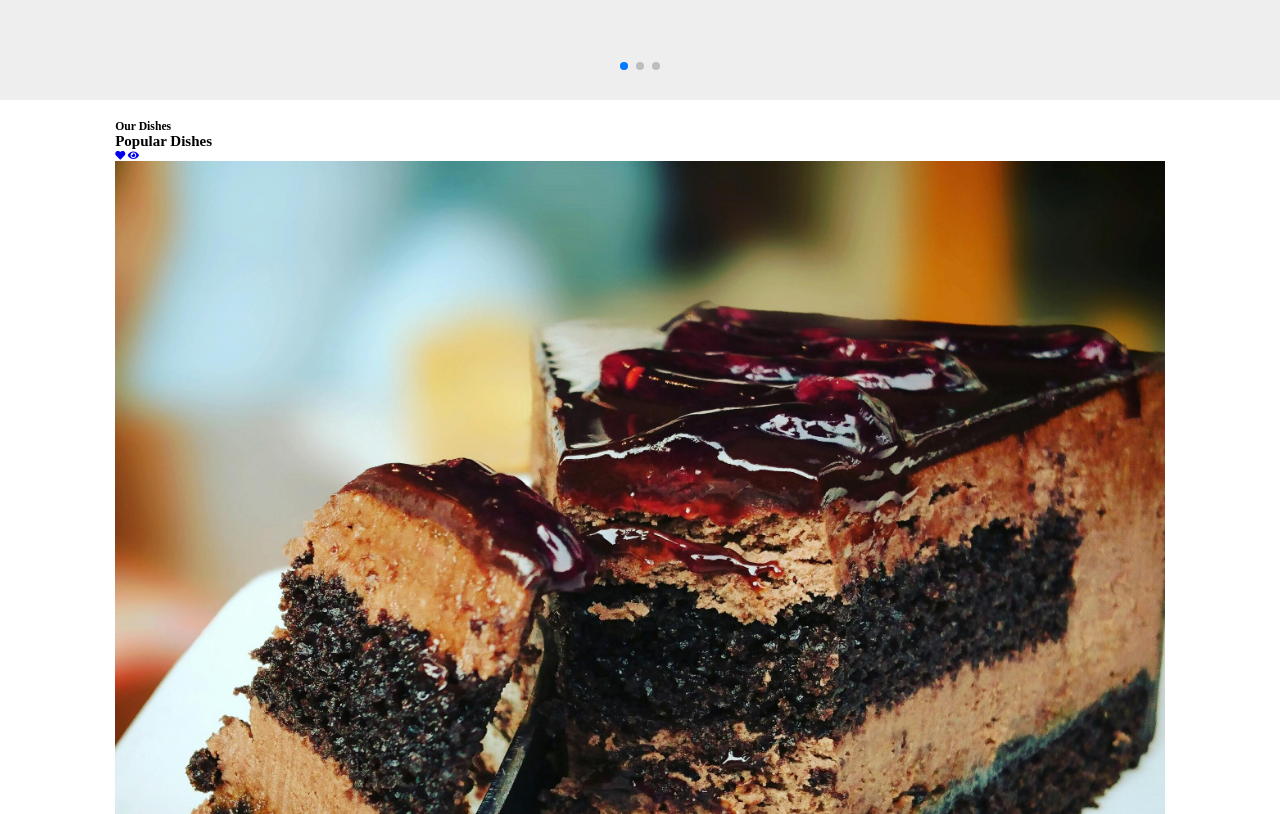
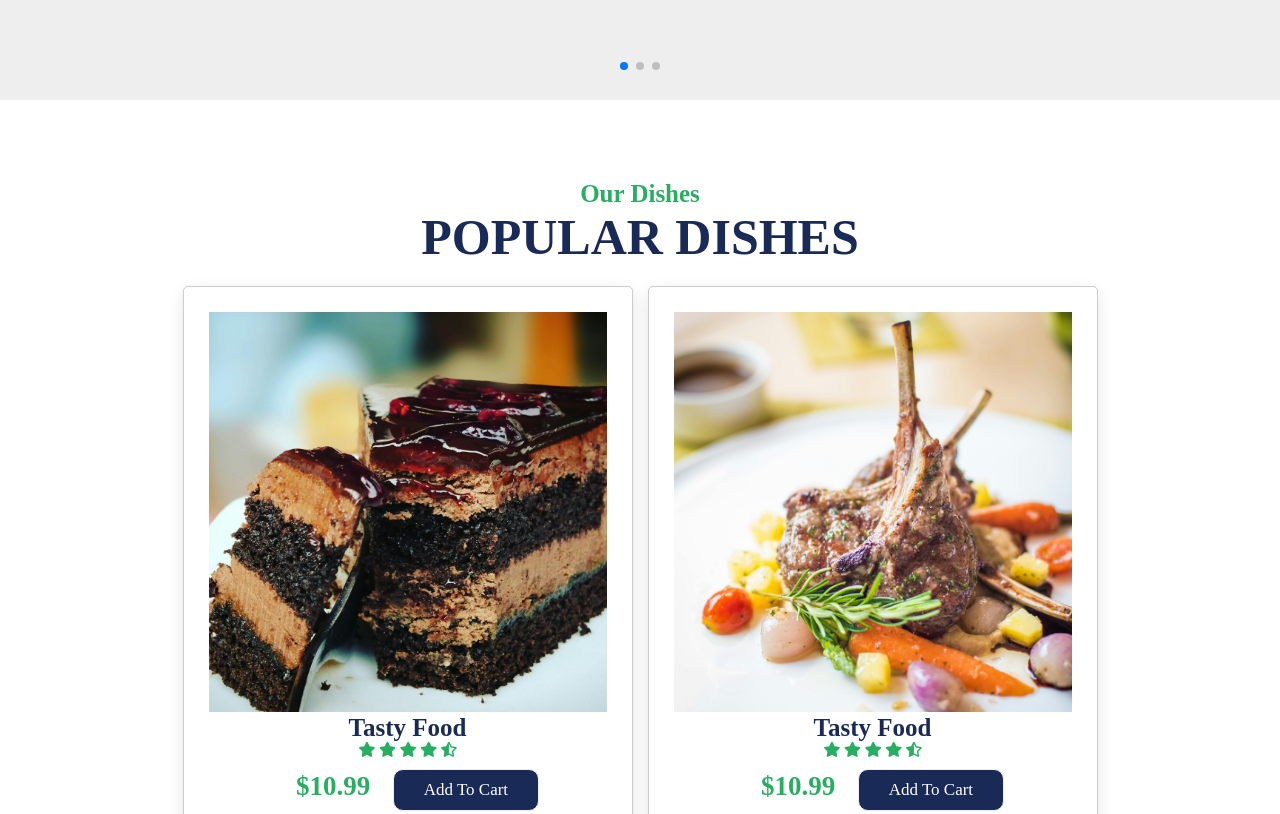
Before and after one commit to mouaammou/restaurant, a plain HTML site: page index.html in a window 1280 px wide. Shown: the part 740-1554 px from the top of the page. Drawn offline with nearby package versions, Linux system fonts and the light colour scheme; a web font is replaced by a local one.

Commit message:
done the dishes section, looks great

```diff
--- a/assets/stylesheet.css
+++ b/assets/stylesheet.css
@@ -224,12 +224,104 @@ header #menu-bars {
     color: var(--light-color);
 }
 
+#dishes .sub-heading {
+    text-align: center;
+    font-size: 2.5rem;
+    color: var(--green);
+    padding: 0 1rem;
+    padding-top: 3rem;
+    margin-top: 3rem;
+}
 
+#dishes .heading {
+    text-align: center;
+    font-size: 5rem;
+    padding-bottom: 2rem;
+    color: var(--black);
+    text-transform: uppercase;
+}
 
+#dishes .box-container {
+    display: flex;
+    justify-content: center;
+    align-items: center;
+    flex-wrap: wrap;
+    gap: 1.5rem;
 
+}
 
+#dishes .box-container .box {
+    padding: 2.5rem;
+    border-radius: .5rem;
+    border: .1rem solid rgba(0, 0, 0, .2);
+    box-shadow: var(--box-shadow);
+    position: relative;
+    overflow: hidden;
+    text-align: center;
+    width: 45rem;
+    height: 100%;
+}
 
+#dishes .box-container .box .image {
+    width: 100%;
+    height: 100%;
+    overflow: hidden;
+}
 
+#dishes .box-container .box .image:hover img {
+    transform: scale(1.1);
+}
+
+#dishes .box-container .box .fa-heart,
+#dishes .box-container .box .fa-eye {
+    position: absolute;
+    top: 0;
+    width: 5rem;
+    z-index: 1000;
+    height: 5rem;
+    line-height: 5rem;
+    font-size: 2rem;
+    color: var(--black);
+    background-color: #fff;
+    border-radius: 50%;
+    right: 100rem;
+}
+
+#dishes .box-container .box .fa-eye {
+    left: -100rem;
+}
+
+#dishes .box-container .box:hover .fa-heart {
+    right: 1.5rem;
+}
+
+#dishes .box-container .box:hover .fa-eye {
+    left: 1.5rem;
+}
+
+#dishes .box-container .box img {
+    object-fit: cover;
+    width: 100%;
+    height: 40rem;
+}
+
+#dishes .box-container .box h3 {
+    color: var(--black);
+    font-size: 2.5rem;
+    padding: 2.5rem auto;
+}
+
+#dishes .box-container .box .stars {
+    color: var(--green);
+    font-size: 1.5rem;
+}
+
+#dishes .box-container .box span {
+    font-size: 2.7rem;
+    color: var(--green);
+    padding: 0 2rem;
+    font-weight: bolder;
+}
 
 
 
@@ -242,7 +334,6 @@ header #menu-bars {
         width: 60rem;
         height: 48rem;
     }
-
 }
 
 @media (max-width: 1260px)
@@ -279,6 +370,7 @@ header #menu-bars {
     header {
         padding: 1rem 2rem;
     }
+
 
 }
 
@@ -326,4 +418,7 @@ header #menu-bars {
     .home .home-slider .slide:hover img {
         transform: scale(1.1);
     }
+    #dishes .box-container .box {
+        width: 100%;
+    }
 }
--- a/index.html
+++ b/index.html
@@ -102,7 +102,9 @@
                 <div class="box">
                     <a href="#" class="fas fa-heart"></a>
                     <a href="#" class="fas fa-eye"></a>
+                        <div class="image">
                             <img src="assets/images/a.jpg" alt="our dishes">
+                        </div>
                     <h3>tasty food</h3>
                     <div class="stars">
                         <div class="fas fa-star"></div>
@@ -118,7 +120,9 @@
                 <div class="box">
                     <a href="#" class="fas fa-heart"></a>
                     <a href="#" class="fas fa-eye"></a>
+                    <div class="image">
                         <img src="assets/images/b.jpg" alt="our dishes">
+                    </div>
                     <h3>tasty food</h3>
                     <div class="stars">
                         <div class="fas fa-star"></div>
@@ -134,7 +138,9 @@
                 <div class="box">
                     <a href="#" class="fas fa-heart"></a>
                     <a href="#" class="fas fa-eye"></a>
+                    <div class="image">
                         <img src="assets/images/c.jpg" alt="our dishes">
+                    </div>
                     <h3>tasty food</h3>
                     <div class="stars">
                         <div class="fas fa-star"></div>
@@ -150,7 +156,9 @@
                 <div class="box">
                     <a href="#" class="fas fa-heart"></a>
                     <a href="#" class="fas fa-eye"></a>
+                    <div class="image">
                         <img src="assets/images/d.jpg" alt="our dishes">
+                    </div>
                     <h3>tasty food</h3>
                     <div class="stars">
                         <div class="fas fa-star"></div>
@@ -166,7 +174,9 @@
                 <div class="box">
                     <a href="#" class="fas fa-heart"></a>
                     <a href="#" class="fas fa-eye"></a>
+                    <div class="image">
                         <img src="assets/images/e.jpg" alt="our dishes">
+                    </div>
                     <h3>tasty food</h3>
                     <div class="stars">
                         <div class="fas fa-star"></div>
@@ -182,7 +192,9 @@
                 <div class="box">
                     <a href="#" class="fas fa-heart"></a>
                     <a href="#" class="fas fa-eye"></a>
+                    <div class="image">
                         <img src="assets/images/f.jpg" alt="our dishes">
+                    </div>
                     <h3>tasty food</h3>
                     <div class="stars">
                         <div class="fas fa-star"></div>
```
Lines whose indentation alone changed are shown as unchanged.
